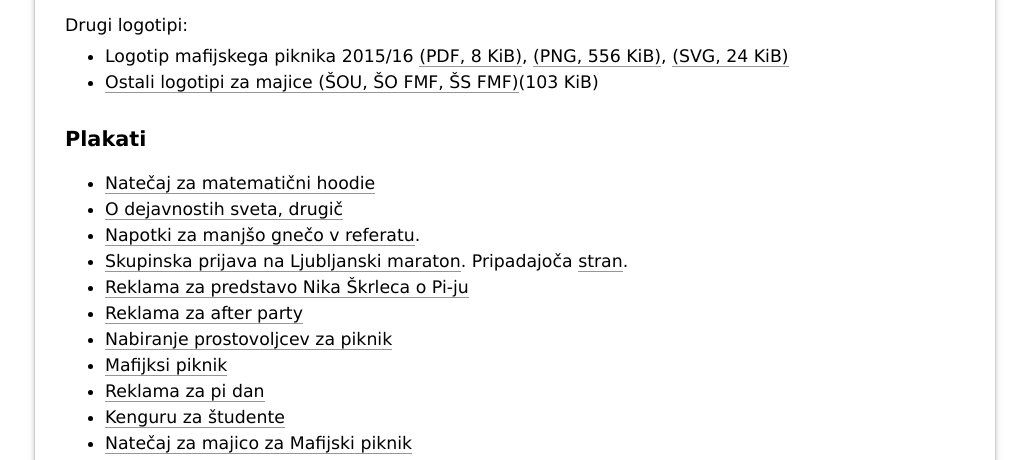
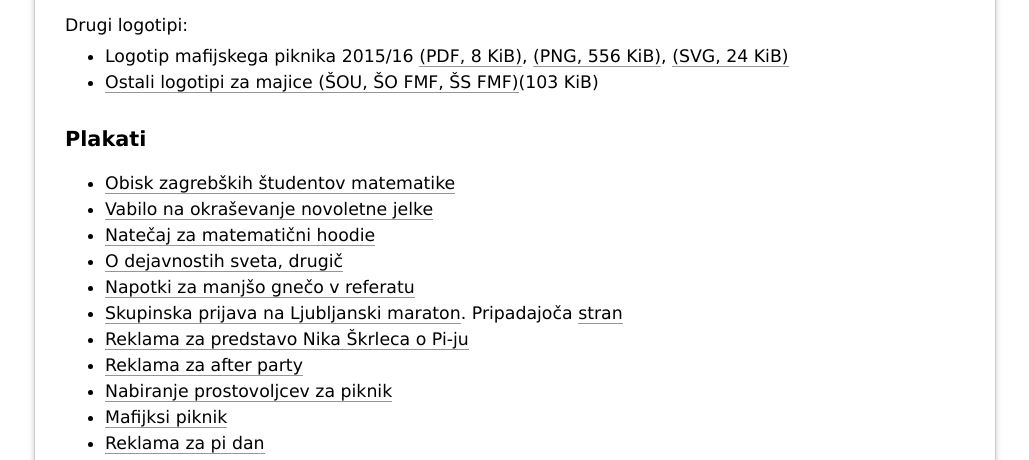
Before and after one commit to FMF-studenti/studentski-svet, a PHP site: page /legal in a window 1280 px wide. Shown: the part 1394-1854 px from the top of the page, without its empty margins (125-1154 px from the left). Run offline with PHP 8.4, Linux system fonts and the light colour scheme; some web fonts are replaced.

Commit message:
Novi plakati.

```diff
--- a/legal.php
+++ b/legal.php
@@ -119,10 +119,12 @@ SVG).</p>
 
 <h2>Plakati</h2>
 <ul>
+  <li><a href="/dokumenti/plakati/zagreb.pdf">Obisk zagrebških študentov matematike</a></li>
+  <li><a href="/dokumenti/plakati/vabilo_smrekca.png">Vabilo na okraševanje novoletne jelke</a></li>
   <li><a href="/dokumenti/plakati/matematicni_hoodie.pdf">Natečaj za matematični hoodie</a></li>
   <li><a href="/dokumenti/plakati/ali_ves_2016_17.pdf">O dejavnostih sveta, drugič</a></li>
-  <li><a href="/dokumenti/plakati/guzva_referat.pdf">Napotki za manjšo gnečo v referatu</a>.
-  <li><a href="/dokumenti/plakati/maraton.pdf">Skupinska prijava na Ljubljanski maraton</a>. Pripadajoča <a href="/ljm">stran</a>.</li>
+  <li><a href="/dokumenti/plakati/guzva_referat.pdf">Napotki za manjšo gnečo v referatu</a>
+  <li><a href="/dokumenti/plakati/maraton.pdf">Skupinska prijava na Ljubljanski maraton</a>. Pripadajoča <a href="/ljm">stran</a></li>
   <li><a href="/dokumenti/plakati/pi_predstava.pdf">Reklama za predstavo Nika Škrleca o Pi-ju</a></li>
   <li><a href="/dokumenti/plakati/mafijski_piknik_after.pdf">Reklama za after party</a></li>
   <li><a href="/dokumenti/plakati/mafijski_piknik_prostovoljci.pdf">Nabiranje prostovoljcev za piknik</a></li>
```
Also changed, not shown: dokumenti/plakati/vabilo_smrekca.png (added), 3 other files.
